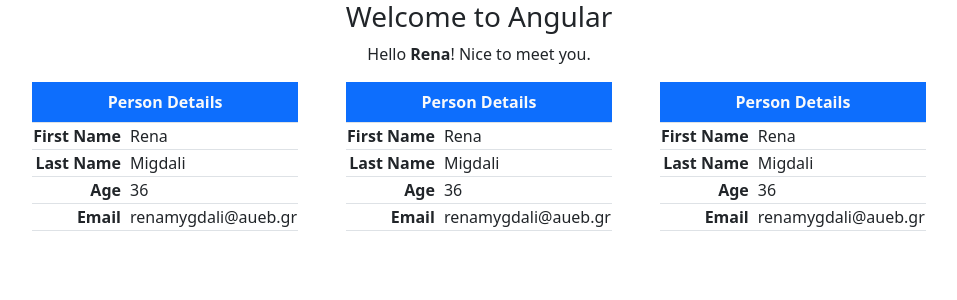
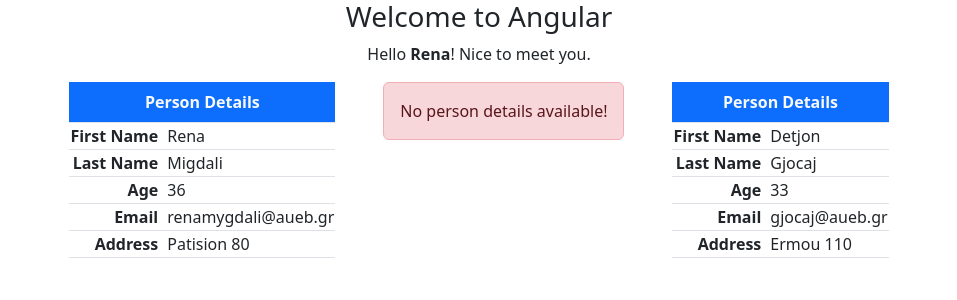
Before and after one commit to RenaMygdali/angular-introduction, an Angular app: page / in a window 1280 px wide. Shown: the top 300 px of the page, without its empty margins (161-1118 px from the left). Built offline with nearby package versions, Linux system fonts and the light colour scheme.

Commit message:
component input

```diff
--- a/src/app/app.component.html
+++ b/src/app/app.component.html
@@ -2,10 +2,10 @@
   <h3>Welcome to Angular</h3>
   <p>Hello <strong>{{ name }}</strong>! Nice to meet you.</p>
 
-<div class="d-flex gap-5 text-nowrap justify-content-center ">
-  <app-person-table></app-person-table>
-  <app-person-table></app-person-table>
-  <app-person-table></app-person-table>
-</div>
+  <div class="d-flex gap-5 text-nowrap justify-content-center ">
+    <app-person-table [person]="person0"></app-person-table>
+    <app-person-table></app-person-table>
+    <app-person-table [person]="person1"></app-person-table>
+  </div>
 
 </div>
--- a/src/app/app.component.ts
+++ b/src/app/app.component.ts
@@ -10,4 +10,20 @@
 })
 export class AppComponent {
   name = 'Rena';
+
+  person0 = {
+    givenName: 'Rena',
+    surName: 'Migdali',
+    age: 36,
+    email: 'renamygdali@aueb.gr',
+    address: 'Patision 80'
+  }
+
+  person1 = {
+    givenName: 'Detjon',
+    surName: 'Gjocaj',
+    age: 33,
+    email: 'gjocaj@aueb.gr',
+    address: 'Ermou 110'
+  }
 }
--- a/src/app/components/person-table/person-table.component.html
+++ b/src/app/components/person-table/person-table.component.html
@@ -1,4 +1,9 @@
-<div class="d-flex flex-column align-items-center  ">
+<div class="d-flex flex-column align-items-center">
+  @if(!person) {
+    <div class="alert alert-danger text-center">
+      No person details available!
+    </div>
+  } @else {
    <table class="table table-bordered w-50">
      <caption class="caption-top fw-bold bg-primary text-light text-center">
        Person Details
@@ -17,7 +22,12 @@
      </tr>
      <tr>
        <td class="fw-semibold text-end">Email</td>
-       <td class="ps-2">{{ person.email }}</td>
+       <td class="ps-2 text-start">{{ person.email }}</td>
      </tr>
+     <tr>
+      <td class="fw-semibold text-end">Address</td>
+      <td class="ps-2 text-start">{{ person.address }}</td>
+    </tr>
    </table>
+  }
  </div>
--- a/src/app/components/person-table/person-table.component.ts
+++ b/src/app/components/person-table/person-table.component.ts
@@ -1,4 +1,5 @@
-import { Component } from '@angular/core';
+import { Component, Input } from '@angular/core';
+import { Person } from 'src/app/shared/interfaces/person';
 
 @Component({
   selector: 'app-person-table',
@@ -8,11 +9,5 @@
   styleUrl: './person-table.component.css'
 })
 export class PersonTableComponent {
-  person = {
-    givenName: 'Rena',
-    surName: 'Migdali',
-    age: 36,
-    email: 'renamygdali@aueb.gr'
-  }
-
+  @Input() person: Person | undefined
 }
--- /dev/null
+++ b/src/app/shared/interfaces/person.ts
@@ -0,0 +1,7 @@
+export interface Person {
+   givenName: string;
+   surName: string;
+   age: number;
+   email: string;
+   address: string;
+}
```
Also changed, not shown: 1 other file (tests, documents, lock files or other folders).
